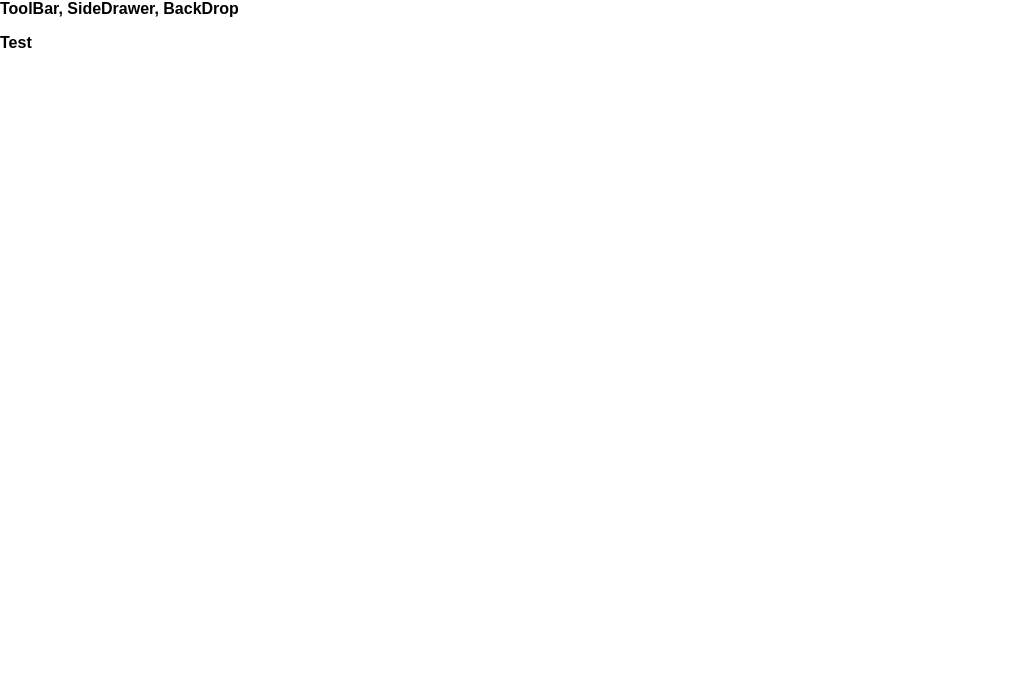
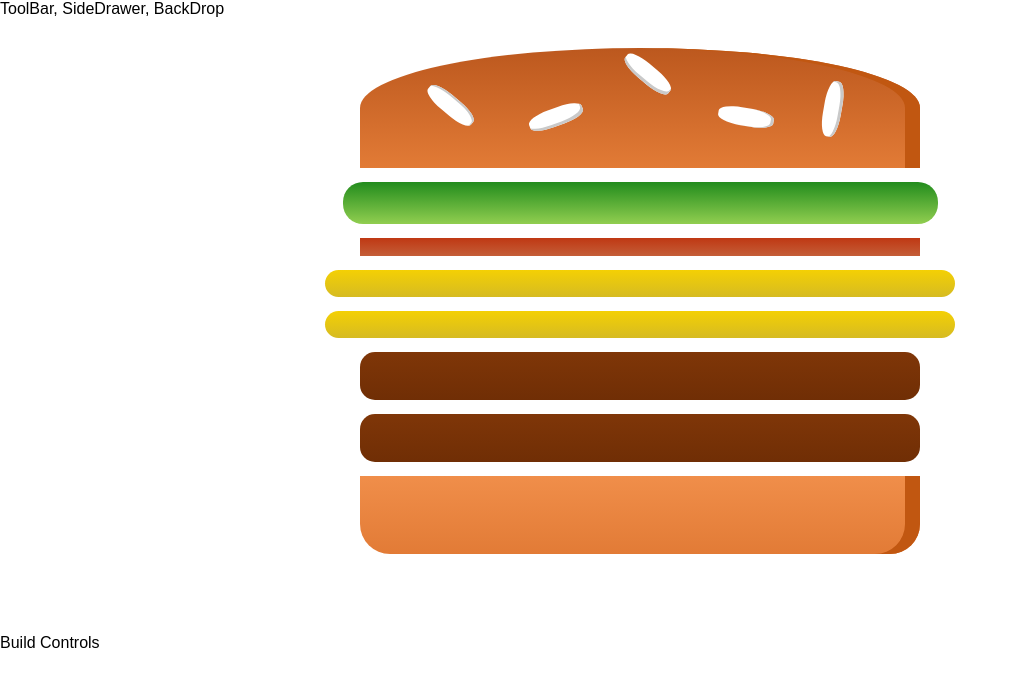
Before and after one commit to bdog72/Burger-Builder, a React app: page / in a window 1280 px wide. Shown: the top 686 px of the page, without its empty margins (0-1018 px from the left). Built offline with nearby package versions, Linux system fonts and the light colour scheme.

Commit message:
finished lecture 112

```diff
--- a/package.json
+++ b/package.json
@@ -30,6 +30,7 @@
     "postcss-flexbugs-fixes": "3.2.0",
     "postcss-loader": "2.0.8",
     "promise": "8.0.1",
+    "prop-types": "^15.6.0",
     "raf": "3.4.0",
     "react": "^16.1.1",
     "react-dev-utils": "^4.2.1",
--- a/src/App.js
+++ b/src/App.js
@@ -1,12 +1,13 @@
 import React, { Component } from 'react';
 import Layout from './components/Layout/Layout'
+import BurgerBuilder from './containers/BurgerBuilder/BurgerBuilder'
 
 class App extends Component {
   render() {
     return (
       <div>
         <Layout>
-          <p>Test</p>
+          <BurgerBuilder />
         </Layout>
       </div>
     );
--- /dev/null
+++ b/src/components/Burger/Burger.css
@@ -0,0 +1,30 @@
+.Burger {
+  width: 100%;
+  margin: auto;
+  height: 250px;
+  overflow: scroll;
+  text-align: center;
+  font-weight: bold;
+  font-size: 1.2rem;
+}
+
+@media (min-width: 500px) and (min-height: 400px) {
+  .Burger {
+    width: 350px;
+    height: 300px;
+  }
+}
+
+@media (min-width: 500px) and (min-height: 401px) {
+  .Burger {
+    width: 450px;
+    height: 400px;
+  }
+}
+
+@media (min-width: 1000px) and (min-height: 700px) {
+  .Burger {
+    width: 700px;
+    height: 600px;
+  }
+}
--- /dev/null
+++ b/src/components/Burger/Burger.js
@@ -0,0 +1,22 @@
+import React from 'react'
+
+import classes from './Burger.css'
+import BurgerIngredient from './BurgerIngredient/BurgerIngredient'
+
+const burger = (props) => {
+  const transformedIngredients = Object.keys(props.ingredients)
+    .map(igKey => {
+      return [...Array(props.ingredients[igKey])].map((_, i) => {
+        return <BurgerIngredient key={igKey + i} type={igKey} />;
+      })
+    })
+  return (
+    <div className={classes.Burger}>
+      <BurgerIngredient type='bread-top' />
+      {transformedIngredients}
+      <BurgerIngredient type='bread-bottom' />
+    </div>
+  )
+}
+
+export default burger
--- /dev/null
+++ b/src/components/Burger/BurgerIngredient/BurgerIngredient.css
@@ -0,0 +1,113 @@
+.BreadBottom {
+  height: 13%;
+  width: 80%;
+  background: linear-gradient(#F08E4A, #e27b36);
+  border-radius: 0 0 30px 30px;
+  box-shadow: inset -15px 0 #c15711;
+  margin: 2% auto;
+}
+
+.BreadTop {
+  height: 20%;
+  width: 80%;
+  background: linear-gradient(#bc581e, #e27b36);
+  border-radius: 50% 50% 0 0;
+  box-shadow: inset -15px 0 #c15711;
+  margin: 2% auto;
+  position: relative;
+}
+
+.Seeds1 {
+  width: 10%;
+  height: 15%;
+  position: absolute;
+  background-color: white;
+  left: 30%;
+  top: 50%;
+  border-radius: 40%;
+  transform: rotate(-20deg);
+  box-shadow: inset -2px -3px #c9c9c9;
+}
+
+.Seeds1:after {
+  content: "";
+  width: 100%;
+  height: 100%;
+  position: absolute;
+  background-color: white;
+  left: -170%;
+  top: -260%;
+  border-radius: 40%;
+  transform: rotate(60deg);
+  box-shadow: inset -1px 2px #c9c9c9;
+}
+
+.Seeds1:before {
+  content: "";
+  width: 100%;
+  height: 100%;
+  position: absolute;
+  background-color: white;
+  left: 180%;
+  top: -50%;
+  border-radius: 40%;
+  transform: rotate(60deg);
+  box-shadow: inset -1px -3px #c9c9c9;
+}
+
+.Seeds2 {
+  width: 10%;
+  height: 15%;
+  position: absolute;
+  background-color: white;
+  left: 64%;
+  top: 50%;
+  border-radius: 40%;
+  transform: rotate(10deg);
+  box-shadow: inset -3px 0 #c9c9c9;
+}
+
+.Seeds2:before {
+  content: "";
+  width: 100%;
+  height: 100%;
+  position: absolute;
+  background-color: white;
+  left: 150%;
+  top: -130%;
+  border-radius: 40%;
+  transform: rotate(90deg);
+  box-shadow: inset 1px 3px #c9c9c9;
+}
+
+
+.Meat {
+  width: 80%;
+  height: 8%;
+  background: linear-gradient(#7f3608, #702e05);
+  margin: 2% auto;
+  border-radius: 15px;
+}
+
+.Cheese {
+  width: 90%;
+  height: 4.5%;
+  margin: 2% auto;
+  background: linear-gradient(#f4d004, #d6bb22);
+  border-radius: 20px;
+}
+
+.Salad {
+  width: 85%;
+  height: 7%;
+  margin: 2% auto;
+  background: linear-gradient(#228c1d, #91ce50);
+  border-radius: 20px;
+}
+
+.Bacon {
+  width: 80%;
+  height: 3%;
+  background: linear-gradient(#bf3813, #c45e38);
+  margin: 2% auto;
+}
--- /dev/null
+++ b/src/components/Burger/BurgerIngredient/BurgerIngredient.js
@@ -0,0 +1,46 @@
+import React, { Component } from 'react'
+import PropTypes from 'prop-types'
+
+import classes from './BurgerIngredient.css'
+
+class BurgerIngredient extends Component {
+  render () {
+  let ingredient = null
+
+  switch (this.props.type) {
+    case ('bread-bottom'):
+      ingredient = <div className={classes.BreadBottom}></div>
+      break
+    case ('bread-top'):
+      ingredient = (
+        <div className={classes.BreadTop}>
+          <div className={classes.Seeds1}></div>
+          <div className={classes.Seeds2}></div>
+        </div>
+      )
+      break
+    case ('meat'):
+      ingredient = <div className={classes.Meat}></div>
+      break
+    case ('cheese'):
+      ingredient = <div className={classes.Cheese}></div>
+      break
+    case ('salad'):
+      ingredient = <div className={classes.Salad}></div>
+      break
+    case ('bacon'):
+      ingredient = <div className={classes.Bacon}></div>
+      break
+
+    default:
+      ingredient = null
+  }
+
+  return ingredient
+  }
+}
+BurgerIngredient.propTypes = {
+  type: PropTypes.string.isRequired
+}
+
+export default BurgerIngredient
--- /dev/null
+++ b/src/components/Layout/Layout.css
@@ -0,0 +1,3 @@
+.Content {
+  margin-top: 16px;
+}
--- a/src/components/Layout/Layout.js
+++ b/src/components/Layout/Layout.js
@@ -1,10 +1,11 @@
 import React from 'react'
 import Aux from '../../hoc/Aux'
+import classes from './Layout.css'
 
 const layout = ( props ) => (
   <Aux>
     <div>ToolBar, SideDrawer, BackDrop</div>
-    <main>
+    <main className={classes.Content}>
       {props.children}
     </main>
   </Aux>
--- /dev/null
+++ b/src/containers/BurgerBuilder/BurgerBuilder.js
@@ -0,0 +1,25 @@
+import React, { Component } from 'react'
+
+import Aux from '../../hoc/Aux'
+import Burger from '../../components/Burger/Burger'
+
+class BurgerBuilder extends Component {
+  state = {
+    ingredients: {
+      salad: 1,
+      bacon: 1,
+      cheese: 2,
+      meat: 2
+    }
+  }
+
+  render () {
+    return (
+      <Aux>
+        <Burger ingredients={this.state.ingredients} />
+        <div>Build Controls</div>
+      </Aux>
+    )
+  }
+}
+export default BurgerBuilder
--- a/src/index.css
+++ b/src/index.css
@@ -2,5 +2,4 @@
   margin: 0;
   padding: 0;
   font-family: 'Open-sans' ,sans-serif;
-  font-weight: 700;
 }
```
Also changed, not shown: 2 other files (tests, documents, lock files or other folders).
